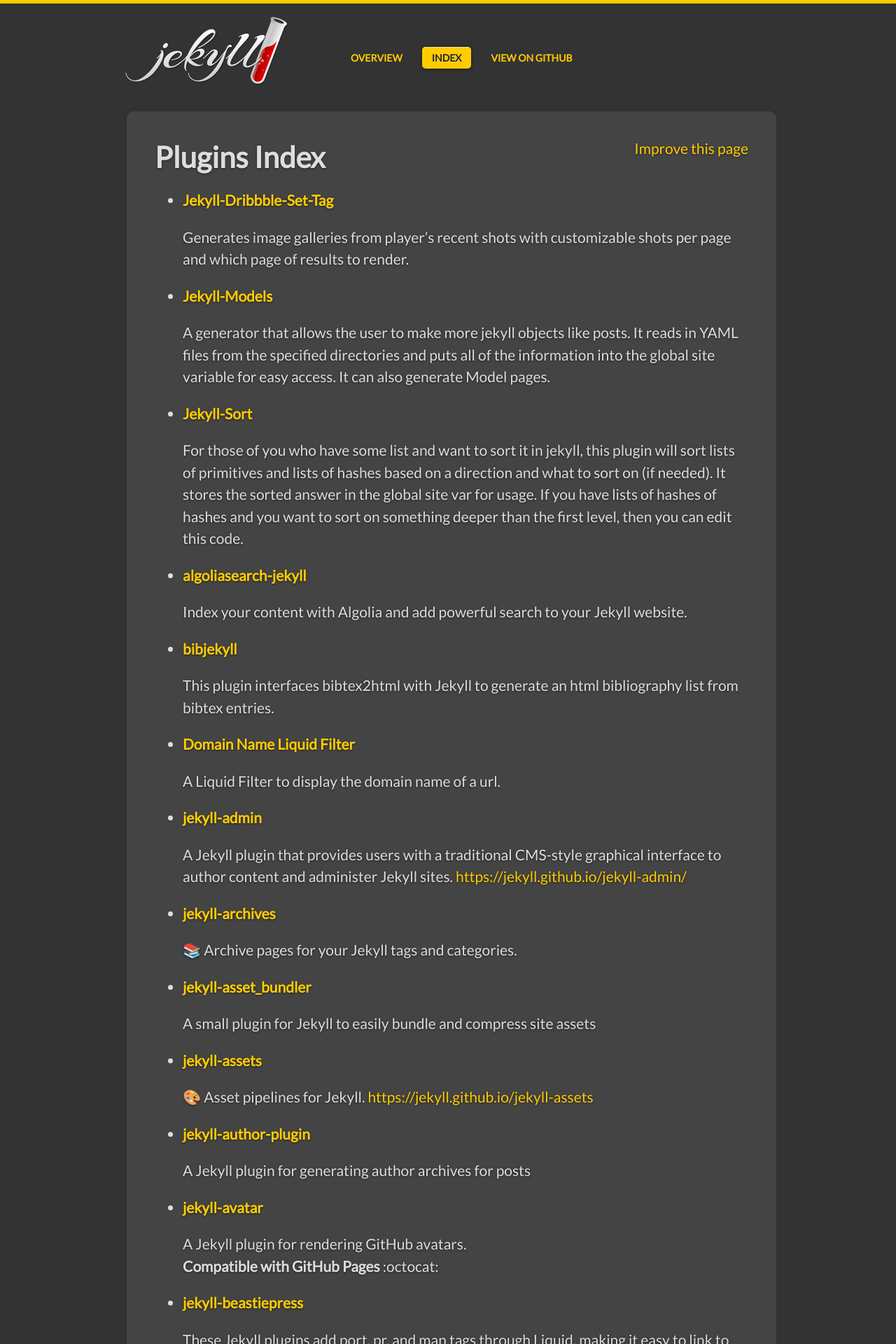
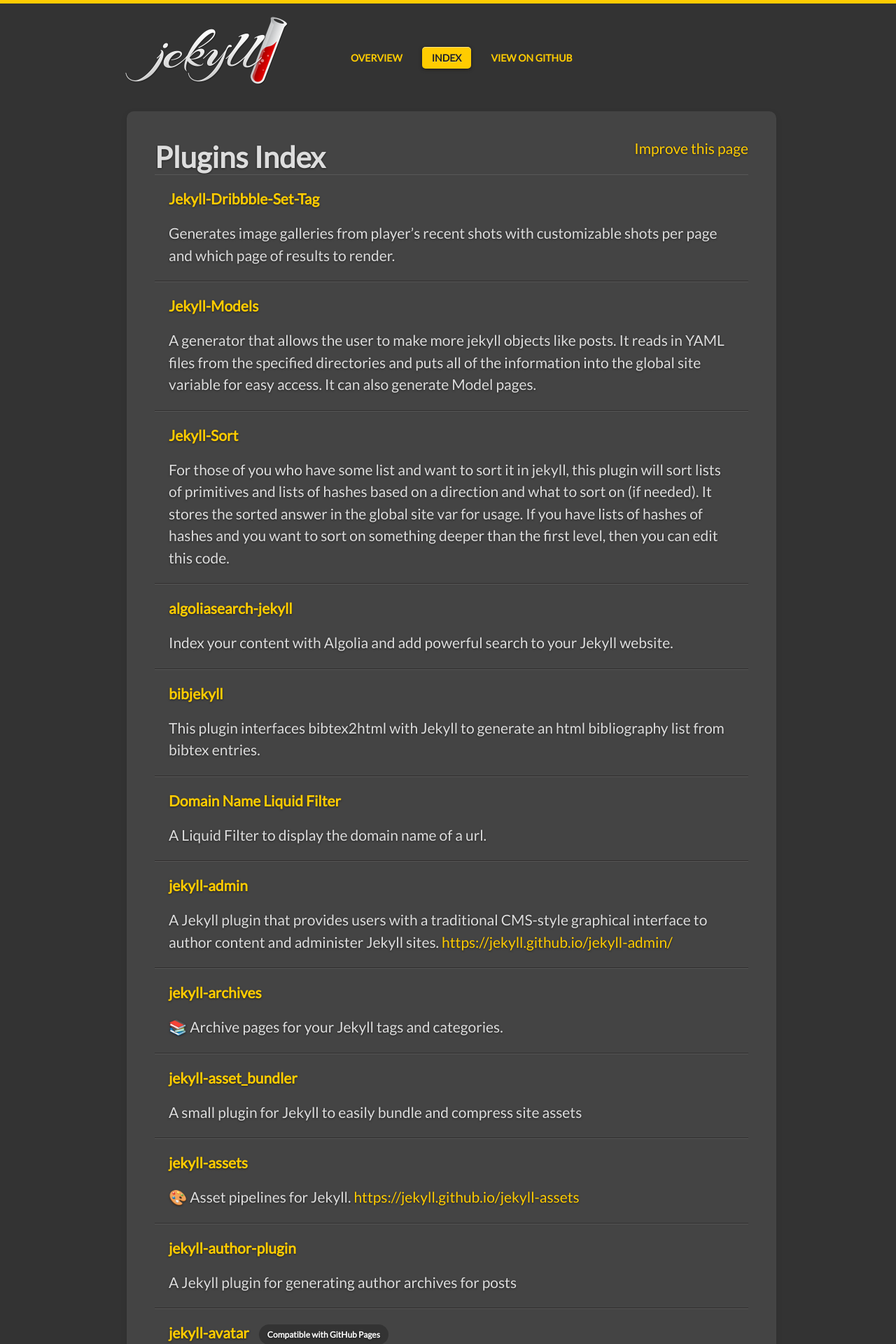
Before and after one commit to jekyll/directory, a Jekyll site: the page built from plugins.html, in a window 1280 px wide. Shown: the top 1920 px of the page at 70% size. Built offline with Jekyll 4.4.1, drawn with Linux system fonts in a browser that asks for light colours; some web fonts are replaced; some of the changed text lies outside the part shown.

Commit message:
refactor individual plugin listing into a <div>

```diff
--- a/_layouts/page.html
+++ b/_layouts/page.html
@@ -2,20 +2,28 @@
 layout: default
 ---
 
-  <section class="docs">
+<section>
   <div class="grid">
 
     <div class="unit whole">
       <article>
+
         <div class="improve right hide-on-mobiles">
           <a href="{{ site.repository }}/edit/master/{{ page.relative_path | default: page.path }}"><i class="fa fa-pencil"></i> &nbsp;Improve this page</a>
         </div>
-          <h1>{{ page.title }}</h1>
+
+        <h1>
+          {{ page.title }}
+          {% if site.data.github_pages.plugins contains page.title %}
+            <span class="gh-label active">Compatible with GitHub Pages</span>
+          {% endif %}
+        </h1>
+
         {{ content }}
+
       </article>
     </div>
 
     <div class="clear"></div>
-
   </div>
 </section>
--- a/_layouts/plugin.html
+++ b/_layouts/plugin.html
@@ -8,8 +8,6 @@
 
   {{ page.description | markdownify }}
 
-  {% if site.data.github_pages.plugins contains page.title %}<strong>Compatible with GitHub Pages</strong>{% endif %}
-
 {% include plugin-{{page.type}}-installation.html %}
 
 <p>
--- a/assets/css/style.scss
+++ b/assets/css/style.scss
@@ -397,6 +397,9 @@
     padding: 40px 40px 30px;
     font-size: 21px;
   }
+  .plugin-item {
+    padding: 0 40px
+  }
 }
 
 /* Right-side nav - used by both docs and news */
@@ -565,6 +568,17 @@
   text-shadow: 0 -1px 0 rgba(0,0,0,.5);
 }
 
+.gh-label {
+  margin: 0 10px;
+  padding: 7px 12px;
+  font-size: 12px;
+  vertical-align: middle;
+  background: #333;
+  border-radius: 15px;
+
+  &.active { background-color: #388e3c; }
+}
+
 @media (max-width: 568px){
   .post-category {
     padding-left: 30px;
@@ -637,6 +651,7 @@
 }
 
 .highlight, p > pre, p > code, p > nobr > code, li > code, h5 > code, .note > code {
+  margin: 0.25em auto;
   background: #333;
   color: #fff;
   border-radius: 5px;
@@ -954,4 +969,20 @@
   }
 }
 
+.plugin-item {
+  padding: 0 20px;
+  border-top: 1px solid #575757;
+  border-bottom: 1px solid #2f2d2d;
+
+  &:first-of-type { border-top-color: transparent; }
+  &:last-of-type { border-bottom-color: transparent; }
+
+  &:hover {
+    background-color: #2b2b2b;
+
+    .gh-label { background-color: #388e3c; }
+    code { background-color: #212121; }
+  }
+}
+
 @import "pygments";
--- a/plugins.html
+++ b/plugins.html
@@ -4,17 +4,18 @@
 permalink: /plugins/
 ---
 
-<ul>
 {% for plugin in site.plugins %}
-  <li>
-    <div>
-      <h4><a href="{{ plugin.url | prepend: site.baseurl }}" title="{{ plugin.title }}">{{ plugin.title }}</a></h4>
-
-      {{ plugin.description | markdownify }}
-
-      {% if site.data.github_pages.plugins contains plugin.title %}<strong>Compatible with GitHub Pages</strong> :octocat:{% endif %}
-
-    </div>
-  </li>
+<div class="plugin-item">
+  <header>
+    <h4>
+      <a href="{{ plugin.url | relative_url }}" title="{{ plugin.title }}">{{ plugin.title }}</a>
+      {% if site.data.github_pages.plugins contains plugin.title %}
+        <span class="gh-label">Compatible with GitHub Pages</span>
+      {% endif %}
+    </h4>
+  </header>
+  <div>
+    {{ plugin.description | markdownify }}
+  </div>
+</div>
 {% endfor %}
-</ul>
```
Lines whose indentation alone changed are shown as unchanged.
